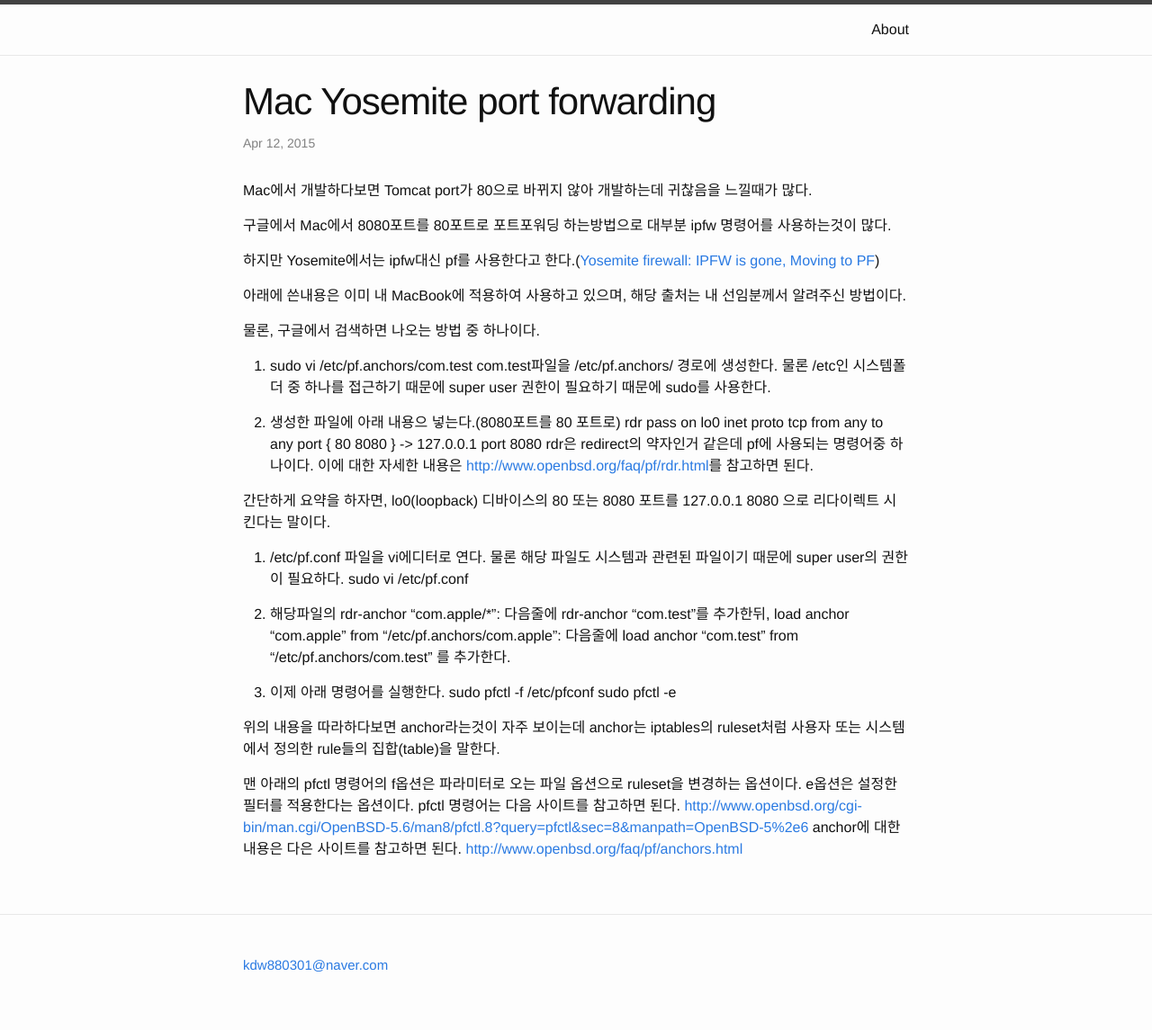
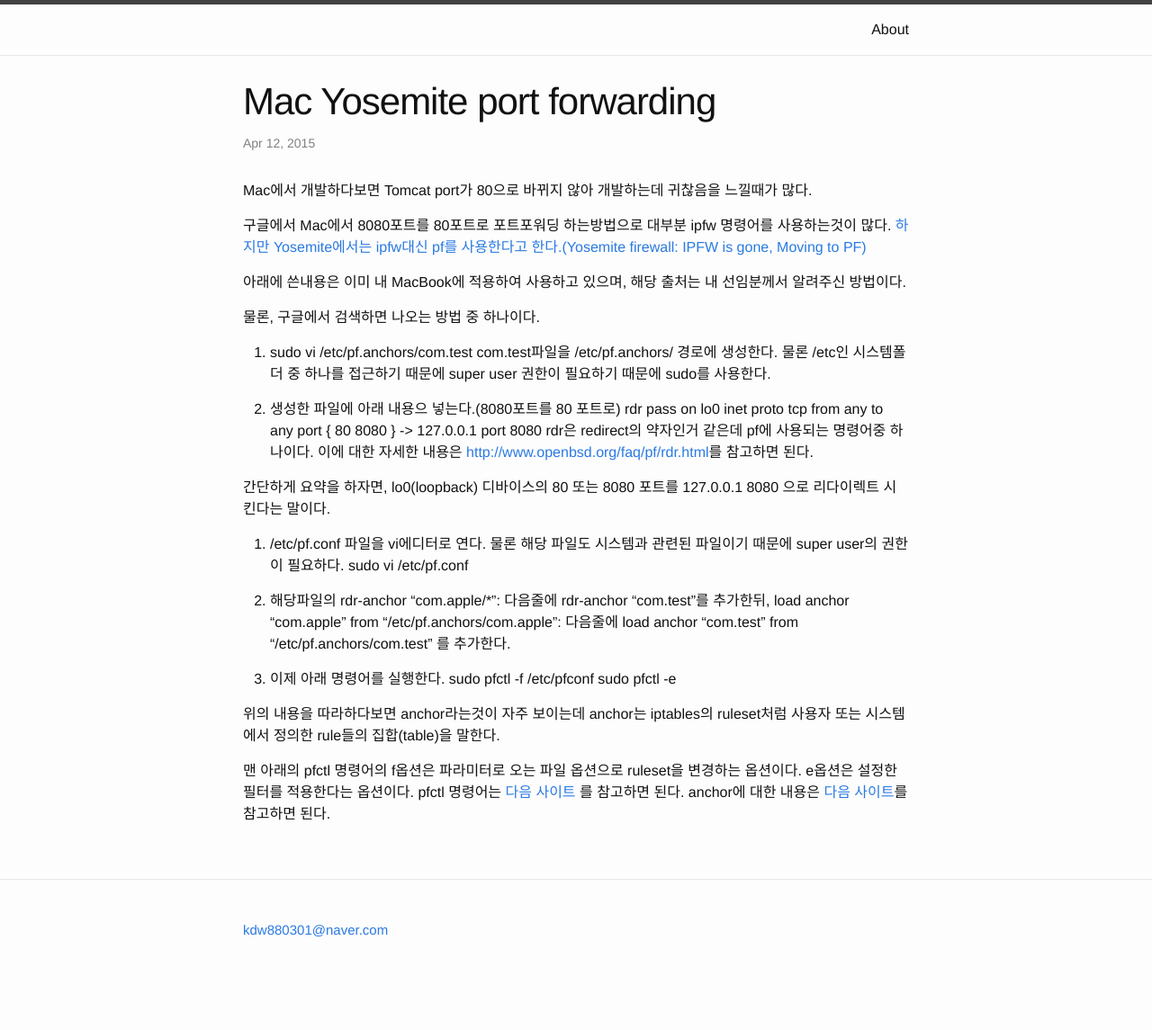
Before and after one commit to donghwi-kim/donghwi-kim.github.io, a Jekyll site: the page built from _posts/2015-04-12-Mac Yosemite port forwarding.markdown, in a window 1280 px wide. Shown: the whole page at 90% size. Built offline with Jekyll 4.4.1, drawn with Linux system fonts in a browser that asks for light colours; after the commit the page ends 1106 px from its top, so only the background shows below that.

Commit message:
Update 2015-04-12-Mac Yosemite port forwarding.markdown

```diff
--- a/_posts/2015-04-12-Mac Yosemite port forwarding.markdown
+++ b/_posts/2015-04-12-Mac Yosemite port forwarding.markdown
@@ -7,8 +7,7 @@ categories: jekyll update
 Mac에서 개발하다보면 Tomcat port가 80으로 바뀌지 않아 개발하는데 귀찮음을 느낄때가 많다.
 
 구글에서 Mac에서 8080포트를 80포트로 포트포워딩 하는방법으로 대부분 ipfw 명령어를 사용하는것이 많다.
-
-하지만 Yosemite에서는 ipfw대신 pf를 사용한다고 한다.(<a href="https://discussions.apple.com/thread/6645172">Yosemite firewall: IPFW is gone, Moving to PF</a>)
+<a href="https://discussions.apple.com/thread/6645172">하지만 Yosemite에서는 ipfw대신 pf를 사용한다고 한다.(Yosemite firewall: IPFW is gone, Moving to PF)</a>
 
 아래에 쓴내용은 이미 내 MacBook에 적용하여 사용하고 있으며, 해당 출처는 내 선임분께서 알려주신 방법이다.
 
@@ -19,7 +18,8 @@ com.test파일을 /etc/pf.anchors/ 경로에 생성한다. 물론 /etc인 시스
 
 2. 생성한 파일에 아래 내용으 넣는다.(8080포트를 80 포트로)
 rdr pass on lo0 inet proto tcp from any to any port { 80 8080 } -> 127.0.0.1 port 8080
-rdr은 redirect의 약자인거 같은데 pf에 사용되는 명령어중 하나이다. 이에 대한 자세한 내용은 <a href="http://www.openbsd.org/faq/pf/rdr.html">http://www.openbsd.org/faq/pf/rdr.html</a>를 참고하면 된다.
+rdr은 redirect의 약자인거 같은데 pf에 사용되는 명령어중 하나이다.
+이에 대한 자세한 내용은 <a href="http://www.openbsd.org/faq/pf/rdr.html">http://www.openbsd.org/faq/pf/rdr.html</a>를 참고하면 된다.
 
 간단하게 요약을 하자면, lo0(loopback) 디바이스의 80 또는 8080 포트를 127.0.0.1 8080 으로 리다이렉트 시킨다는 말이다.
 
@@ -36,5 +36,5 @@ sudo pfctl -e
 
 맨 아래의 pfctl 명령어의 f옵션은 파라미터로 오는 파일 옵션으로 ruleset을 변경하는 옵션이다.
 e옵션은 설정한 필터를 적용한다는 옵션이다.
-pfctl 명령어는 다음 사이트를 참고하면 된다. <a href="http://www.openbsd.org/cgi-bin/man.cgi/OpenBSD-5.6/man8/pfctl.8?query=pfctl&sec=8&manpath=OpenBSD-5%2e6">http://www.openbsd.org/cgi-bin/man.cgi/OpenBSD-5.6/man8/pfctl.8?query=pfctl&sec=8&manpath=OpenBSD-5%2e6</a>
-anchor에 대한 내용은 다은 사이트를 참고하면 된다. <a href="http://www.openbsd.org/faq/pf/anchors.html">http://www.openbsd.org/faq/pf/anchors.html</a>
+pfctl 명령어는 <a href="http://www.openbsd.org/cgi-bin/man.cgi/OpenBSD-5.6/man8/pfctl.8?query=pfctl&sec=8&manpath=OpenBSD-5%2e6">다음 사이트</a> 를 참고하면 된다.
+anchor에 대한 내용은 <a href="http://www.openbsd.org/faq/pf/anchors.html">다음 사이트</a>를 참고하면 된다.
```
